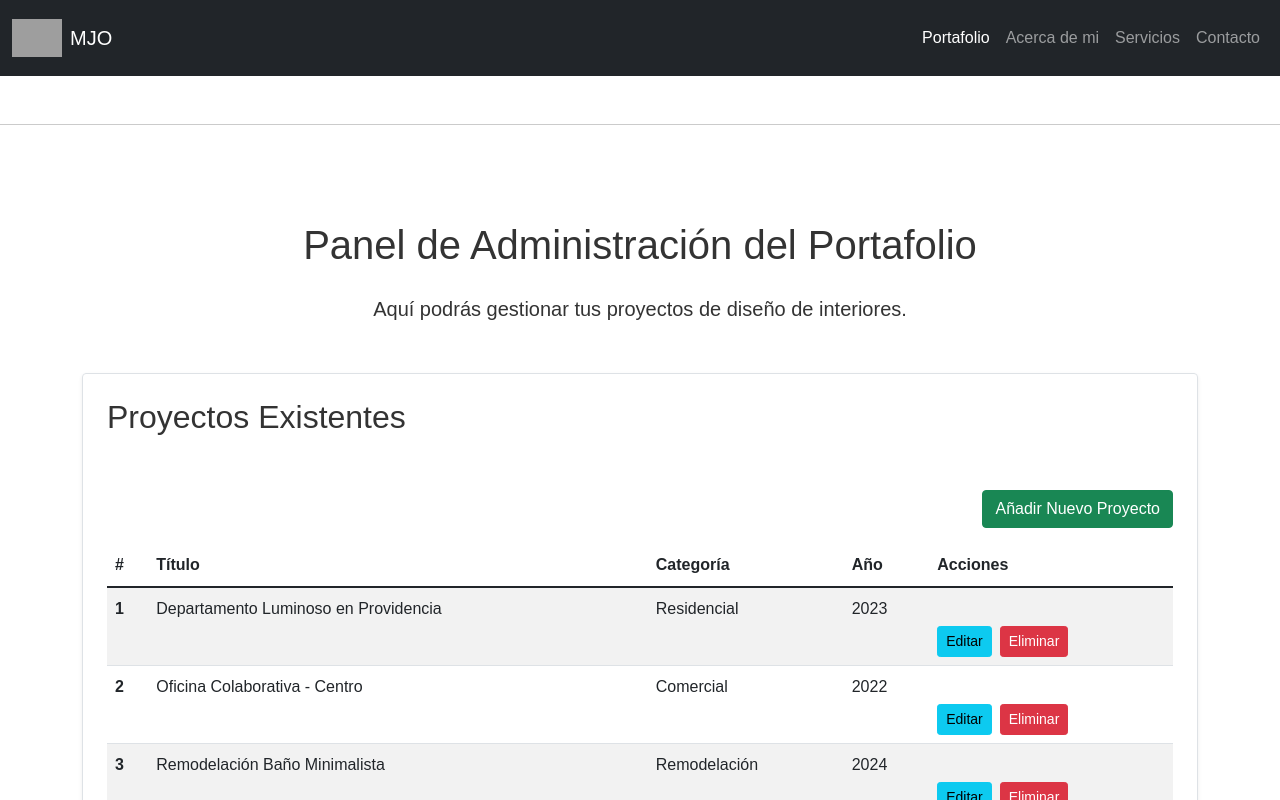
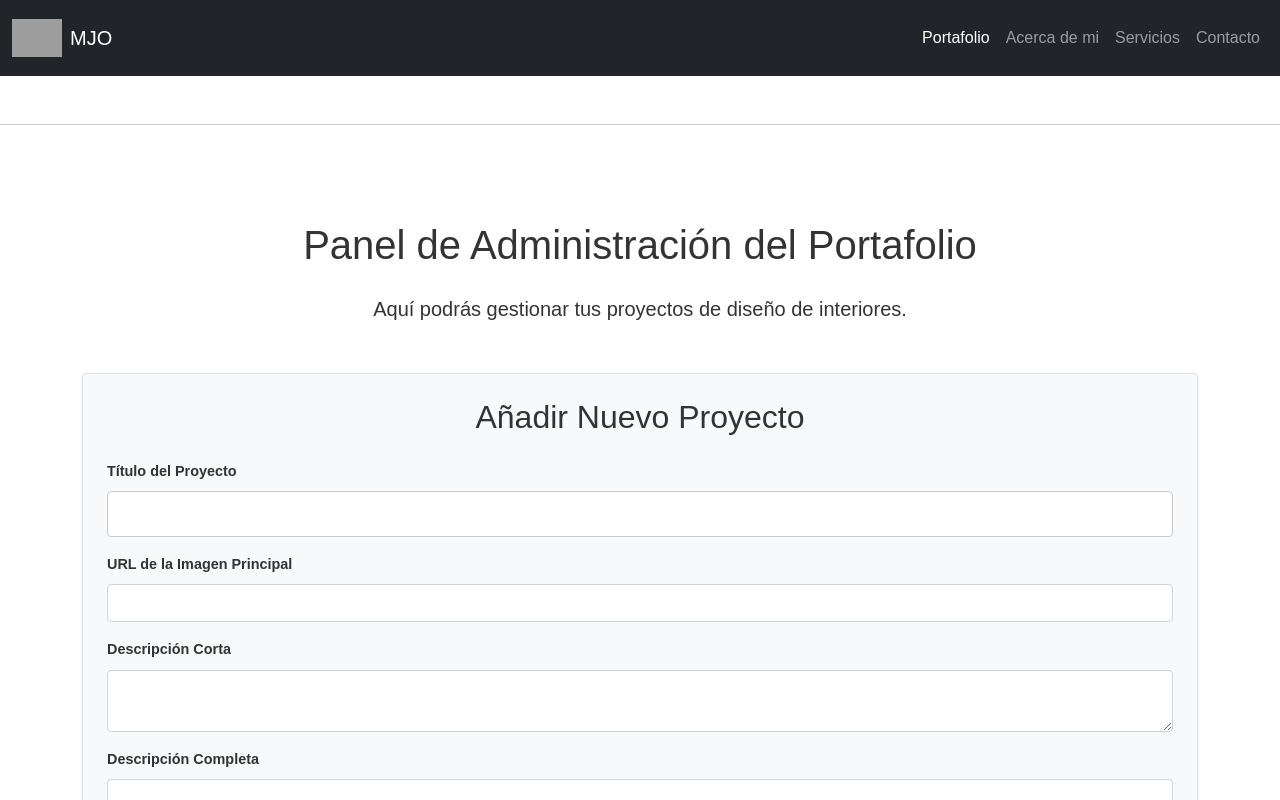
Before and after one commit to JKesari86/MJO, a React (Vite) app in the folder MJO/: page /admin in a window 1280 px wide. Built offline with nearby package versions, Linux system fonts and the light colour scheme; grey boxes are pictures that could not be loaded.

Commit message:
Se aplica CRUD a página de admin

```diff
--- a/MJO/src/pages/AdminPage.jsx
+++ b/MJO/src/pages/AdminPage.jsx
@@ -1,22 +1,271 @@
 // src/pages/AdminPage.jsx
-import React from 'react';
-import portfolioItems from '../data/portfolioItems'; // Importa los datos del portafolio
+import React, { useState, useEffect } from 'react';
+import initialPortfolioItems from '../data/portfolioItems';
+
+const LOCAL_STORAGE_KEY = 'designerPortfolioItems';
 
 function AdminPage() {
+  const [portfolioItems, setPortfolioItems] = useState(() => {
+    const savedItems = localStorage.getItem(LOCAL_STORAGE_KEY);
+    return savedItems ? JSON.parse(savedItems) : initialPortfolioItems;
+  });
+
+  // Nuevo estado para el proyecto que se está editando
+  const [editingProject, setEditingProject] = useState(null); // Almacena el objeto del proyecto que se edita
+  // Nuevo estado para saber si estamos en modo edición
+  const [isEditing, setIsEditing] = useState(false);
+
+  // Estado para los datos del formulario (se usa tanto para añadir como para editar)
+  const [formData, setFormData] = useState({
+    id: '', // Este será el ID si estamos editando
+    title: '',
+    shortDescription: '',
+    fullDescription: '',
+    imageUrl: '',
+    category: '',
+    location: '',
+    year: '',
+  });
+
+  // useEffect para guardar los portfolioItems en localStorage cada vez que cambian
+  useEffect(() => {
+    localStorage.setItem(LOCAL_STORAGE_KEY, JSON.stringify(portfolioItems));
+  }, [portfolioItems]);
+
+  // Efecto para precargar el formulario cuando editingProject cambie (modo edición)
+  useEffect(() => {
+    if (editingProject) {
+      setFormData({
+        id: editingProject.id, // Aseguramos que el ID del formulario sea el del proyecto editado
+        title: editingProject.title,
+        shortDescription: editingProject.shortDescription,
+        fullDescription: editingProject.fullDescription,
+        imageUrl: editingProject.imageUrl,
+        category: editingProject.category,
+        location: editingProject.location,
+        year: editingProject.year,
+      });
+      setIsEditing(true); // Entramos en modo edición
+      // Opcional: Desplazar la vista al formulario
+      window.scrollTo({ top: 0, behavior: 'smooth' });
+    } else {
+      // Si editingProject es null, reseteamos el formulario y salimos del modo edición
+      setFormData({
+        id: '',
+        title: '',
+        shortDescription: '',
+        fullDescription: '',
+        imageUrl: '',
+        category: '',
+        location: '',
+        year: '',
+      });
+      setIsEditing(false); // Salimos del modo edición
+    }
+  }, [editingProject]);
+
+
+  // Función para manejar cambios en los inputs del formulario
+  const handleChange = (e) => {
+    const { name, value } = e.target;
+    setFormData(prevData => ({
+      ...prevData,
+      [name]: value
+    }));
+  };
+
+  // Función para manejar el envío del formulario (Ahora maneja Añadir y Editar)
+  const handleSubmit = (e) => {
+    e.preventDefault();
+
+    // Validaciones básicas
+    if (!formData.title || !formData.imageUrl || !formData.category) {
+      alert('Por favor, completa al menos el Título, URL de Imagen y Categoría.');
+      return;
+    }
+
+    if (isEditing) {
+      // *** MODO EDICIÓN ***
+      setPortfolioItems(prevItems => prevItems.map(item =>
+        item.id === formData.id ? { ...formData, year: parseInt(formData.year) || new Date().getFullYear() } : item
+      ));
+      alert('Proyecto actualizado exitosamente!');
+      setEditingProject(null); // Sale del modo edición
+    } else {
+      // *** MODO AÑADIR NUEVO PROYECTO ***
+      let generatedId = formData.title.toLowerCase().replace(/\s+/g, '-') + '-' + Date.now(); // ID único basado en título y timestamp
+
+      // Asegurarse de que el ID es completamente único (aunque con timestamp es muy probable)
+      let counter = 0;
+      let uniqueId = generatedId;
+      while (portfolioItems.some(item => item.id === uniqueId)) {
+          counter++;
+          uniqueId = `<span class="math-inline">\{generatedId\}\-</span>{counter}`;
+      }
+      generatedId = uniqueId;
+
+      const projectToAdd = {
+        ...formData,
+        id: generatedId,
+        year: parseInt(formData.year) || new Date().getFullYear(),
+      };
+
+      setPortfolioItems(prevItems => [...prevItems, projectToAdd]);
+      alert('Proyecto añadido exitosamente!');
+    }
+
+    // Resetear el formulario después de la operación
+    setFormData({
+      id: '',
+      title: '',
+      shortDescription: '',
+      fullDescription: '',
+      imageUrl: '',
+      category: '',
+      location: '',
+      year: '',
+    });
+    setIsEditing(false); // Asegurarse de que no estamos en modo edición después de añadir
+  };
+
+  // *** NUEVA FUNCIÓN: Manejar clic en botón "Editar" ***
+  const handleEdit = (projectToEdit) => {
+    setEditingProject(projectToEdit); // Establece el proyecto a editar
+  };
+
+  // Manejar la eliminación de un proyecto
+  const handleDelete = (idToDelete) => {
+    if (window.confirm('¿Estás seguro de que quieres eliminar este proyecto?')) {
+      setPortfolioItems(prevItems => prevItems.filter(item => item.id !== idToDelete));
+      alert('Proyecto eliminado.');
+      // Si estamos editando el proyecto que se va a eliminar, reseteamos el formulario
+      if (editingProject && editingProject.id === idToDelete) {
+        setEditingProject(null);
+      }
+    }
+  };
+
+  // Función para cancelar la edición
+  const handleCancelEdit = () => {
+    setEditingProject(null); // Resetea el proyecto de edición
+  };
+
+
   return (
     <div className="admin-page my-5">
       <h1 className="text-center mb-4">Panel de Administración del Portafolio</h1>
       <p className="text-center lead">Aquí podrás gestionar tus proyectos de diseño de interiores.</p>
 
-      <div className="mt-5 p-4 border rounded shadow-sm">
+      {/* Formulario para Añadir/Editar Proyecto */}
+      <div className="mt-5 p-4 border rounded shadow-sm bg-light">
+        <h2 className="mb-4 text-center">
+          {isEditing ? 'Editar Proyecto' : 'Añadir Nuevo Proyecto'}
+        </h2>
+        <form onSubmit={handleSubmit}>
+          <div className="mb-3">
+            <label htmlFor="title" className="form-label">Título del Proyecto</label>
+            <input
+              type="text"
+              className="form-control"
+              id="title"
+              name="title"
+              value={formData.title}
+              onChange={handleChange}
+              required
+            />
+          </div>
+          <div className="mb-3">
+            <label htmlFor="imageUrl" className="form-label">URL de la Imagen Principal</label>
+            <input
+              type="url"
+              className="form-control"
+              id="imageUrl"
+              name="imageUrl"
+              value={formData.imageUrl}
+              onChange={handleChange}
+              required
+            />
+          </div>
+          <div className="mb-3">
+            <label htmlFor="shortDescription" className="form-label">Descripción Corta</label>
+            <textarea
+              className="form-control"
+              id="shortDescription"
+              name="shortDescription"
+              rows="2"
+              value={formData.shortDescription}
+              onChange={handleChange}
+            ></textarea>
+          </div>
+          <div className="mb-3">
+            <label htmlFor="fullDescription" className="form-label">Descripción Completa</label>
+            <textarea
+              className="form-control"
+              id="fullDescription"
+              name="fullDescription"
+              rows="5"
+              value={formData.fullDescription}
+              onChange={handleChange}
+            ></textarea>
+          </div>
+          <div className="mb-3">
+            <label htmlFor="category" className="form-label">Categoría</label>
+            <select
+              className="form-select"
+              id="category"
+              name="category"
+              value={formData.category}
+              onChange={handleChange}
+              required
+            >
+              <option value="">Selecciona una categoría</option>
+              <option value="Residencial">Residencial</option>
+              <option value="Comercial">Comercial</option>
+              <option value="Remodelación">Remodelación</option>
+              <option value="Nueva Construcción">Nueva Construcción</option>
+              <option value="Diseño de Cocinas">Diseño de Cocinas</option>
+              <option value="Diseño de Baños">Diseño de Baños</option>
+            </select>
+          </div>
+          <div className="mb-3">
+            <label htmlFor="location" className="form-label">Ubicación</label>
+            <input
+              type="text"
+              className="form-control"
+              id="location"
+              name="location"
+              value={formData.location}
+              onChange={handleChange}
+            />
+          </div>
+          <div className="mb-3">
+            <label htmlFor="year" className="form-label">Año</label>
+            <input
+              type="number"
+              className="form-control"
+              id="year"
+              name="year"
+              value={formData.year}
+              onChange={handleChange}
+            />
+          </div>
+          <button type="submit" className={`btn ${isEditing ? 'btn-warning' : 'btn-primary'} w-100`}>
+            {isEditing ? 'Guardar Cambios' : 'Añadir Proyecto'}
+          </button>
+          {isEditing && (
+            <button type="button" className="btn btn-secondary w-100 mt-2" onClick={handleCancelEdit}>
+              Cancelar Edición
+            </button>
+          )}
+        </form>
+      </div>
+
+      <hr className="my-5" />
+
+      {/* Sección de Proyectos Existentes */}
+      <div className="p-4 border rounded shadow-sm">
         <h2 className="mb-4">Proyectos Existentes</h2>
 
-        {/* Botón para añadir nuevo proyecto (lo haremos en el siguiente paso) */}
-        <div className="d-flex justify-content-end mb-3">
-          <button className="btn btn-success">Añadir Nuevo Proyecto</button>
-        </div>
-
-        {/* Tabla para listar los proyectos */}
         {portfolioItems.length === 0 ? (
           <p className="text-center">No hay proyectos de portafolio cargados.</p>
         ) : (
@@ -33,15 +282,24 @@ function AdminPage() {
               </thead>
               <tbody>
                 {portfolioItems.map((project, index) => (
-                  <tr key={project.id}> {/* Usamos el ID del proyecto como key */}
+                  <tr key={project.id}>
                     <th scope="row">{index + 1}</th>
                     <td>{project.title}</td>
                     <td>{project.category}</td>
                     <td>{project.year}</td>
                     <td>
-                      {/* Botones de acción (funcionalidad pendiente) */}
-                      <button className="btn btn-sm btn-info me-2">Editar</button>
-                      <button className="btn btn-sm btn-danger">Eliminar</button>
+                      <button
+                        className="btn btn-sm btn-info me-2"
+                        onClick={() => handleEdit(project)} // Llama a handleEdit con el objeto del proyecto
+                      >
+                        Editar
+                      </button>
+                      <button
+                        className="btn btn-sm btn-danger"
+                        onClick={() => handleDelete(project.id)}
+                      >
+                        Eliminar
+                      </button>
                     </td>
                   </tr>
                 ))}
```
